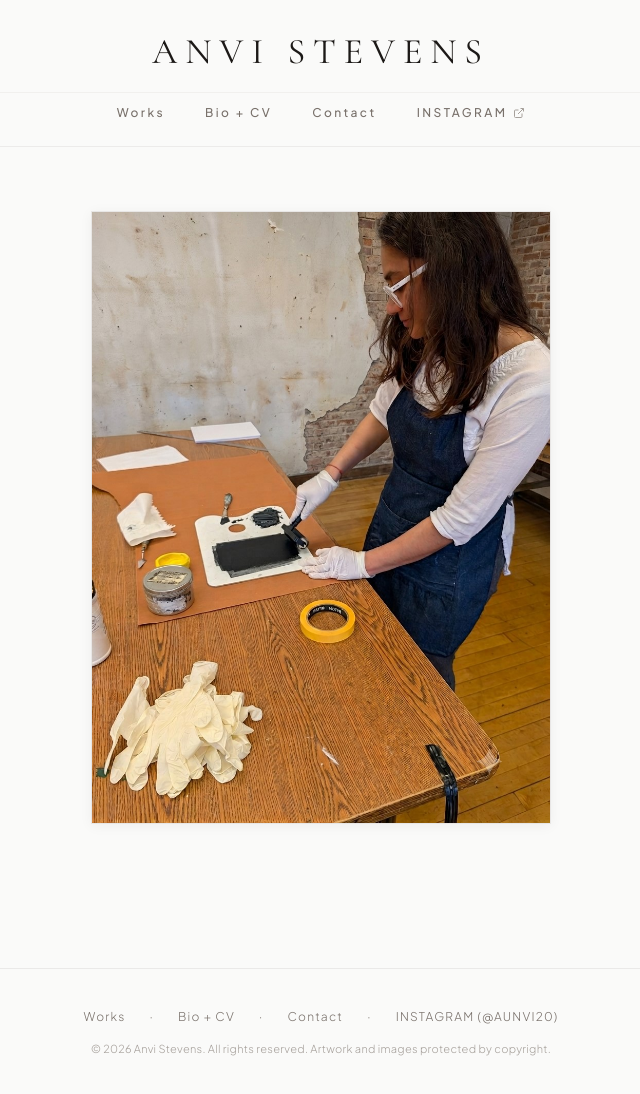
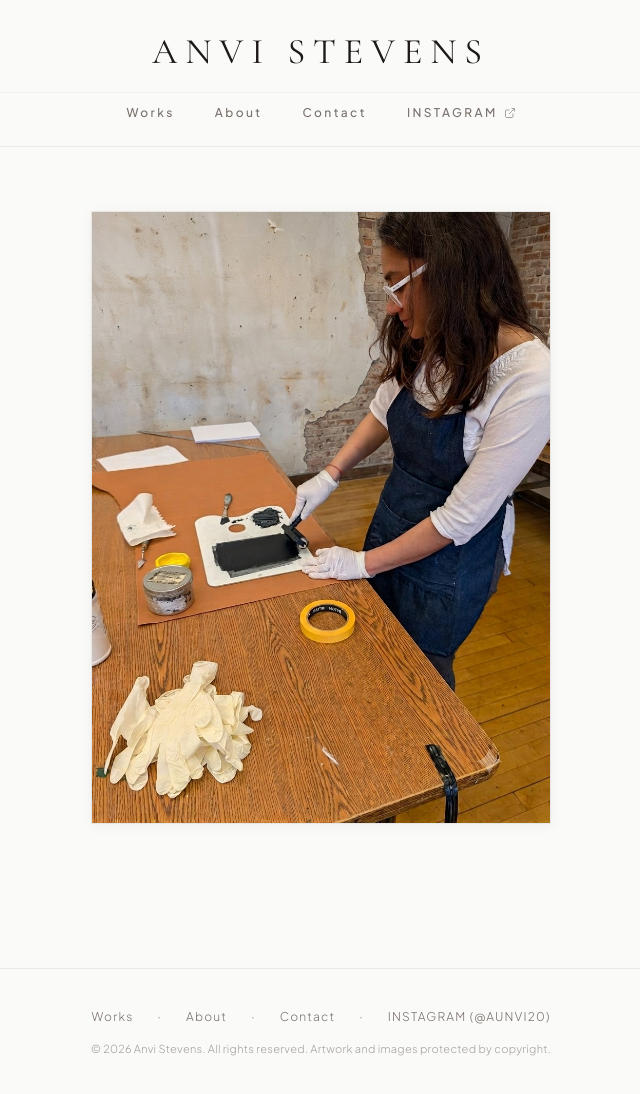
Before and after one commit to anvishahlines/anvishahlines.github.io, a React (Vite) app: page / in a window 1280 px wide. Shown: the top 1094 px of the page, without its empty margins (319-959 px from the left). Built offline with nearby package versions, Linux system fonts and the light colour scheme.

Commit message:
Update navigation item from Bio + CV to About

```diff
--- a/src/components/Footer.tsx
+++ b/src/components/Footer.tsx
@@ -21,7 +21,7 @@ export const Footer: React.FC<FooterProps> = ({ onNavigate }) => {
             onClick={() => onNavigate('about')}
             className="hover:text-stone-900 transition-colors cursor-pointer"
           >
-            Bio + CV
+            About
           </button>
           <span>·</span>
           <button
--- a/src/components/Header.tsx
+++ b/src/components/Header.tsx
@@ -50,7 +50,7 @@ export const Header: React.FC<HeaderProps> = ({ currentView, onNavigate }) => {
                   : 'text-stone-500 border-b border-transparent hover:border-stone-300'
               }`}
             >
-              Bio + CV
+              About
             </button>
 
             <button
@@ -86,7 +86,7 @@ export const Header: React.FC<HeaderProps> = ({ currentView, onNavigate }) => {
               {currentView === 'works' || currentView === 'category'
                 ? 'Portfolio / Works'
                 : currentView === 'about'
-                ? 'Biography & CV'
+                ? 'About'
                 : currentView === 'contact'
                 ? 'Contact'
                 : 'Studio Gallery'}
@@ -129,7 +129,7 @@ export const Header: React.FC<HeaderProps> = ({ currentView, onNavigate }) => {
                     : 'text-stone-600'
                 }`}
               >
-                Bio + CV
+                About
               </button>
               <button
                 onClick={() => handleNav('contact')}
```
